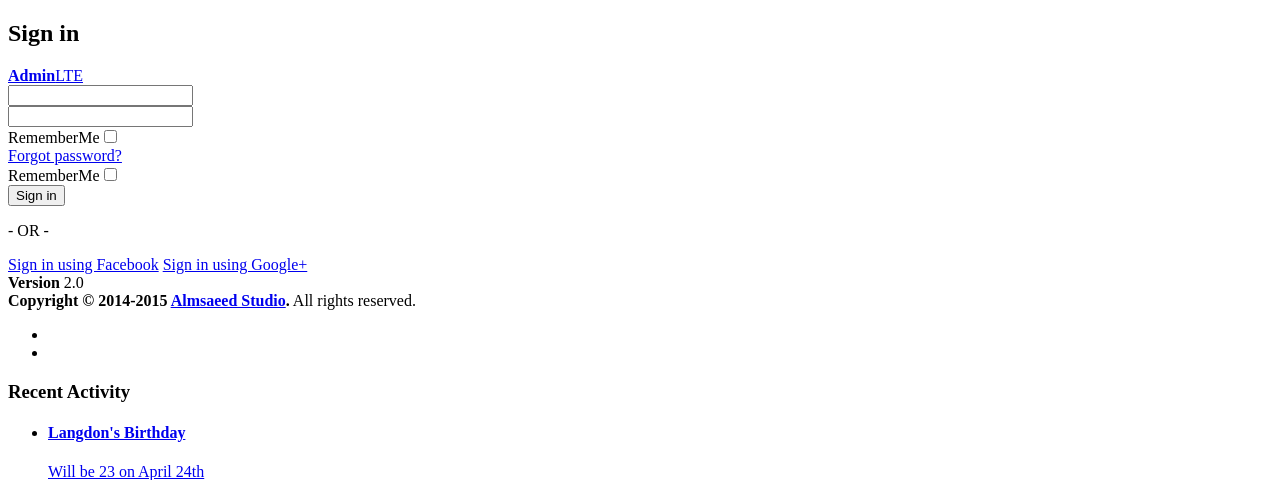
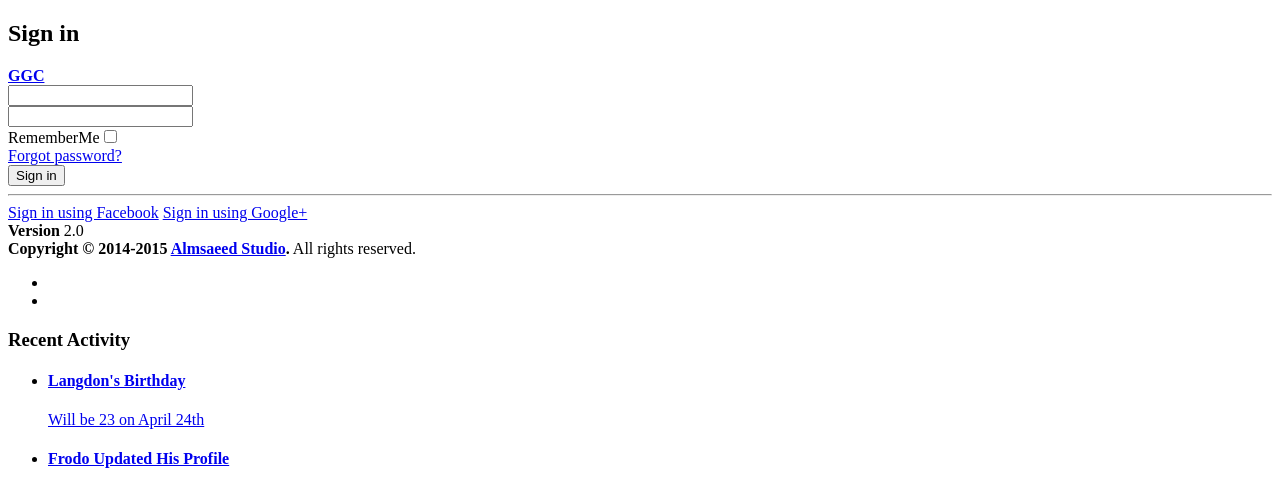
Before and after one commit to DRIMTIM/ggc, a Yii app: template backend/themes/views/user/security/login.php in a window 1280 px wide. Shown: the part 44-524 px from the top of the page. Run offline with PHP 8.4 and a stand-in for Yii, Linux system fonts and the light colour scheme; the template is opened without the code that fills it, so the values that code supplies are empty; form fields are guessed from the names that the template uses; some libraries are stand-ins or nearby versions.

Commit message:
Se comienza a implementar i18n con lenguajes es-UY e en-US.

```diff
--- a/backend/themes/views/user/security/login.php
+++ b/backend/themes/views/user/security/login.php
@@ -39,7 +39,7 @@
 
 <div class="login-box">
     <div class="login-logo">
-        <a href="#"><b>Admin</b>LTE</a>
+        <a href="#"><b>GGC</b></a>
     </div>
     <!-- /.login-logo -->
     <div class="login-box-body">
@@ -53,7 +53,7 @@
             'validateOnChange'       => false,
         ]) ?>
 
-        <?= $form->field($model, 'login', $fieldOptions1)->label(false)->textInput(['placeholder' => $model->getAttributeLabel('username')]) ?>
+        <?= $form->field($model, 'login', $fieldOptions1)->label(false)->textInput(['placeholder' => $model->getAttributeLabel('login')]) ?>
 
         <?= $form->field($model, 'password', $fieldOptions2)->label(false)->passwordInput(['placeholder' => $model->getAttributeLabel('password')]) ?>
 
@@ -67,20 +67,18 @@
 
 
         <div class="row">
-            <div class="col-xs-8">
-                <?= $form->field($model, 'rememberMe')->checkbox() ?>
-            </div>
             <!-- /.col -->
-            <div class="col-xs-4">
+            <div class="col-xs-6">
                 <?= Html::submitButton(Yii::t('user', 'Sign in'), ['class' => 'btn btn-primary btn-block btn-flat', 'tabindex' => '3']) ?>
             </div>
             <!-- /.col -->
         </div>
 
+        <hr/>
+
         <?php ActiveForm::end(); ?>
 
          <div class="social-auth-links text-center">
-            <p>- OR -</p>
             <a href="#" class="btn btn-block btn-social btn-facebook btn-flat"><i class="fa fa-facebook"></i> Sign in
                 using Facebook</a>
             <a href="#" class="btn btn-block btn-social btn-google-plus btn-flat"><i class="fa fa-google-plus"></i> Sign
--- a/common/config/i18n.php
+++ b/common/config/i18n.php
@@ -8,7 +8,7 @@
     'messagePath' => __DIR__ . DIRECTORY_SEPARATOR .'..'. DIRECTORY_SEPARATOR . 'messages',
     // array, required, list of language codes that the extracted messages
     // should be translated to. For example, ['zh-CN', 'de'].
-    'languages' => ['en-US','es-UY'],
+    'languages' => ['es-UY', 'en-US'],
     // string, the name of the function for translating messages.
     // Defaults to 'Yii::t'. This is used as a mark to find the messages to be
     // translated. You may use a string for single function name or an array for
--- a/common/config/main.php
+++ b/common/config/main.php
@@ -1,6 +1,6 @@
 <?php
 return [
-    'language' => 'en-US',//'es-UY',//
+    'language' => 'es-UY',//'en-US',//'es-UY',//
     'vendorPath' => dirname(dirname(__DIR__)) . '/vendor',
     'components' => [
         'cache' => [
@@ -10,6 +10,10 @@
         'i18n' => [
             'translations' => [
                 '*' => [
+                    'class' => 'yii\i18n\PhpMessageSource',
+                    'basePath' => '@common/messages',
+                ],
+                'core' => [
                     'class' => 'yii\i18n\PhpMessageSource',
                     'basePath' => '@common/messages',
                 ],
--- a/common/messages/es-UY/user.php
+++ b/common/messages/es-UY/user.php
@@ -72,7 +72,7 @@
     'Error occurred while confirming user' => '',
     'Error occurred while deleting user' => '',
     'Finish' => '',
-    'Forgot password?' => '',
+    'Forgot password?' => 'Olvido la contrasenia?',
     'Gravatar email' => '',
     'Hello' => '',
     'If you already registered, sign in and connect this account on settings page' => '',
```
